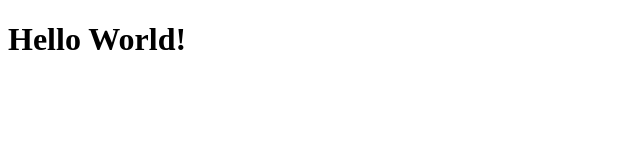
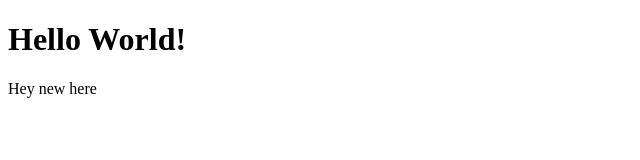
Before and after one commit to ShahierNashaat/microversTrial3, a plain HTML site: page index.html in a window 1280 px wide. Shown: the whole page, without its empty margins (0-640 px from the left). Drawn offline with Linux system fonts and the light colour scheme.

Commit message:
First commit

```diff
--- a/index.html
+++ b/index.html
@@ -5,5 +5,6 @@
     </head>
     <body>
         <h1>Hello World!</h1>
+        <p>Hey new here</p>
     </body>
 </html>
```
